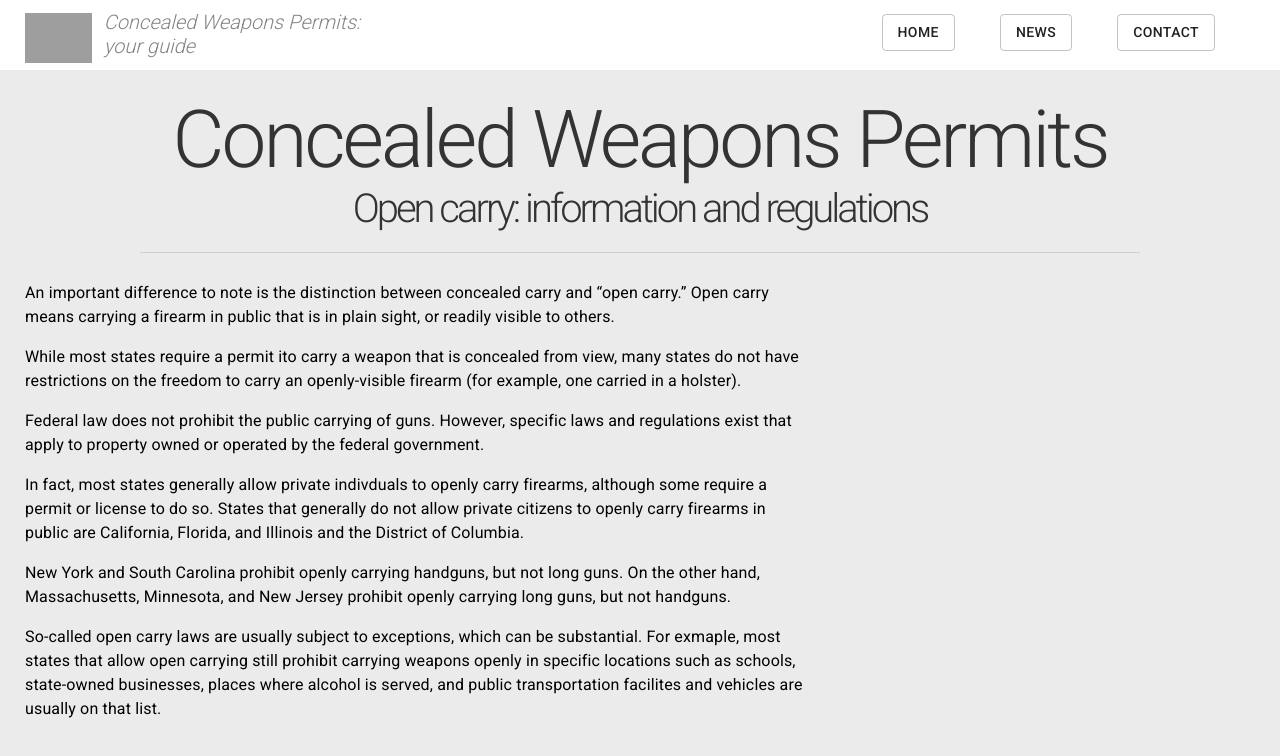
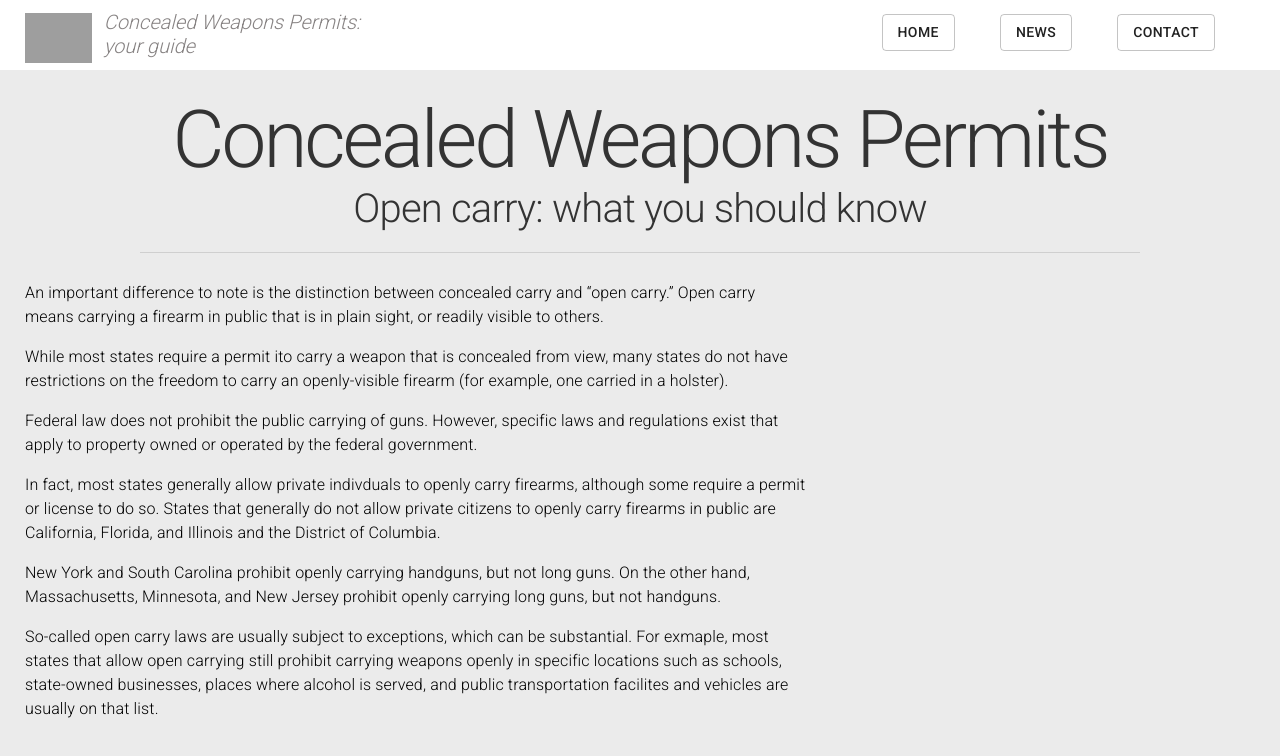
Before and after one commit to kjannette/carry-concealed, a React app: page /opencarry in a window 1280 px wide. Shown: the top 756 px of the page. Built offline with nearby package versions, Linux system fonts and the light colour scheme; grey boxes are pictures that could not be loaded.

Commit message:
Added reract router on-page link to open carry page

```diff
--- a/src/Styles/MainPageStyles.js
+++ b/src/Styles/MainPageStyles.js
@@ -30,6 +30,9 @@ export default (theme) => ({
     marginLeft: '25px',
     marginTop: '-8px',
     position: 'relative',
+  },
+  link: {
+    textDecoration: 'none',
   },
   mainContainer: {
       backgroundColor: '#ebebeb',
@@ -76,7 +79,6 @@ export default (theme) => ({
     marginLeft: '25px',
     marginRight: '25px',
   },
-
   subHeading: {
     color: '#333',
     display: 'flex',
@@ -84,13 +86,13 @@ export default (theme) => ({
     fontFamily: 'Roboto',
     fontSize: '40px',
     fontWeight: '100',
-    letterSpacing: '-3.0px',
+    letterSpacing: '-0.8px',
     marginTop: '7px',
     ['@media (max-width:430px)']: {
       display: 'none',
     }
+},
+  textLeft: {
+    fontWeight: '300',
   },
-    textLeft: {
-      fontWeight: '300',
-    },
 })
--- a/src/components/MainPage.js
+++ b/src/components/MainPage.js
@@ -1,4 +1,5 @@
 import React from 'react';
+import { Link } from 'react-router-dom';
 import { withStyles, Divider, Typography } from '@material-ui/core';
 import MainPageStyles from '../Styles/MainPageStyles';
 import NavBar from './NavBar.js'
@@ -57,7 +58,7 @@ class MainPage extends React.Component {
 
                                     <p><b>No-issue</b> jurisdictions do not allow anyone, other than governmental authorities to carry a concealed handgun in public.  There are very few exceptions to this rule in no-issue jurisdiction.</p>
 
-                                    <p>An important difference to note is the distinction between carrying a concealed weapon and “open carry.”  Carrying a gun that is cannot be seen by others is governed by different laws that those that control carrying a weapon that is openly visible.</p>
+                                    <p>An important difference to note is the distinction between carrying a concealed weapon and <Link to="/opencarry" className={classes.link}>“open carry.”</Link>  <Link to="/opencarry" className={classes.link}>Carrying a gun that is openly visible </Link>is governed by different laws than those that control carrying a concealed weapon .</p>
 
                                 </Typography>
 
--- a/src/components/OpenCarryPage.js
+++ b/src/components/OpenCarryPage.js
@@ -23,7 +23,7 @@ class OpenCarryPage extends React.Component {
                         Concealed Weapons Permits
                     </div>
                     <div className={classes.subHeading}>
-                        Open carry: information and regulations
+                        Open carry: what you should know
                     </div>
 
                     <div className={classes.dividerBox}>
@@ -46,7 +46,7 @@ class OpenCarryPage extends React.Component {
 
                                 <p>New York and South Carolina prohibit openly carrying handguns, but not long guns.  On the other hand, Massachusetts, Minnesota, and New Jersey prohibit openly carrying long guns, but not handguns.</p>
 
-                                So-called open carry laws are usually subject to exceptions, which can be substantial. For exmaple, most states that allow open carrying still prohibit carrying weapons openly in specific locations such as schools, state-owned businesses, places where alcohol is served, and public transportation facilites and vehicles are usually on that list.
+                                <p>So-called open carry laws are usually subject to exceptions, which can be substantial. For exmaple, most states that allow open carrying still prohibit carrying weapons openly in specific locations such as schools, state-owned businesses, places where alcohol is served, and public transportation facilites and vehicles are usually on that list.</p>
 
                             </Typography>
 
--- a/src/styles/OpenCarryPageStyles.js
+++ b/src/styles/OpenCarryPageStyles.js
@@ -79,10 +79,13 @@ export default (theme) => ({
         fontFamily: 'Roboto',
         fontSize: '40px',
         fontWeight: '100',
-        letterSpacing: '-3.0px',
+        letterSpacing: '-0.8px',
         marginTop: '7px',
         ['@media (max-width:430px)']: {
           display: 'none',
         }
       },
+    textLeft: {
+        fontWeight: '300',
+    },
 })
```
